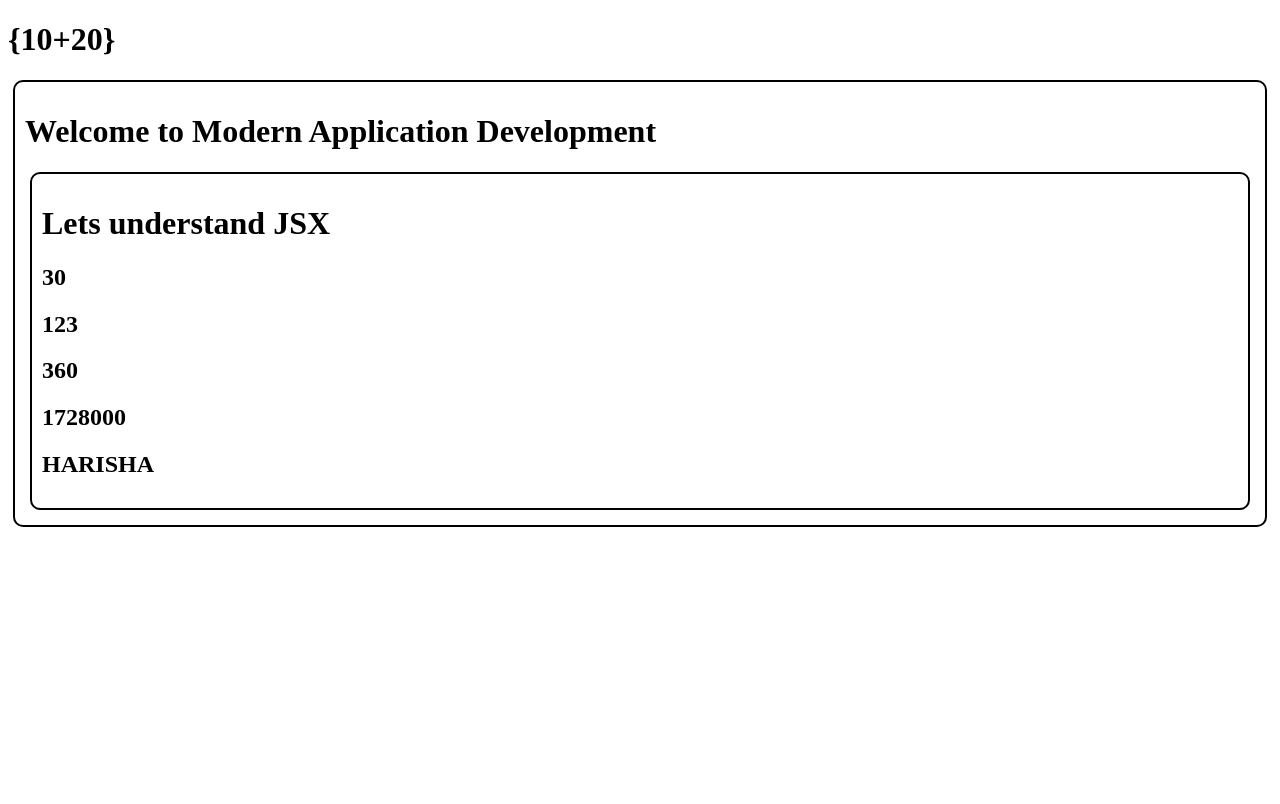
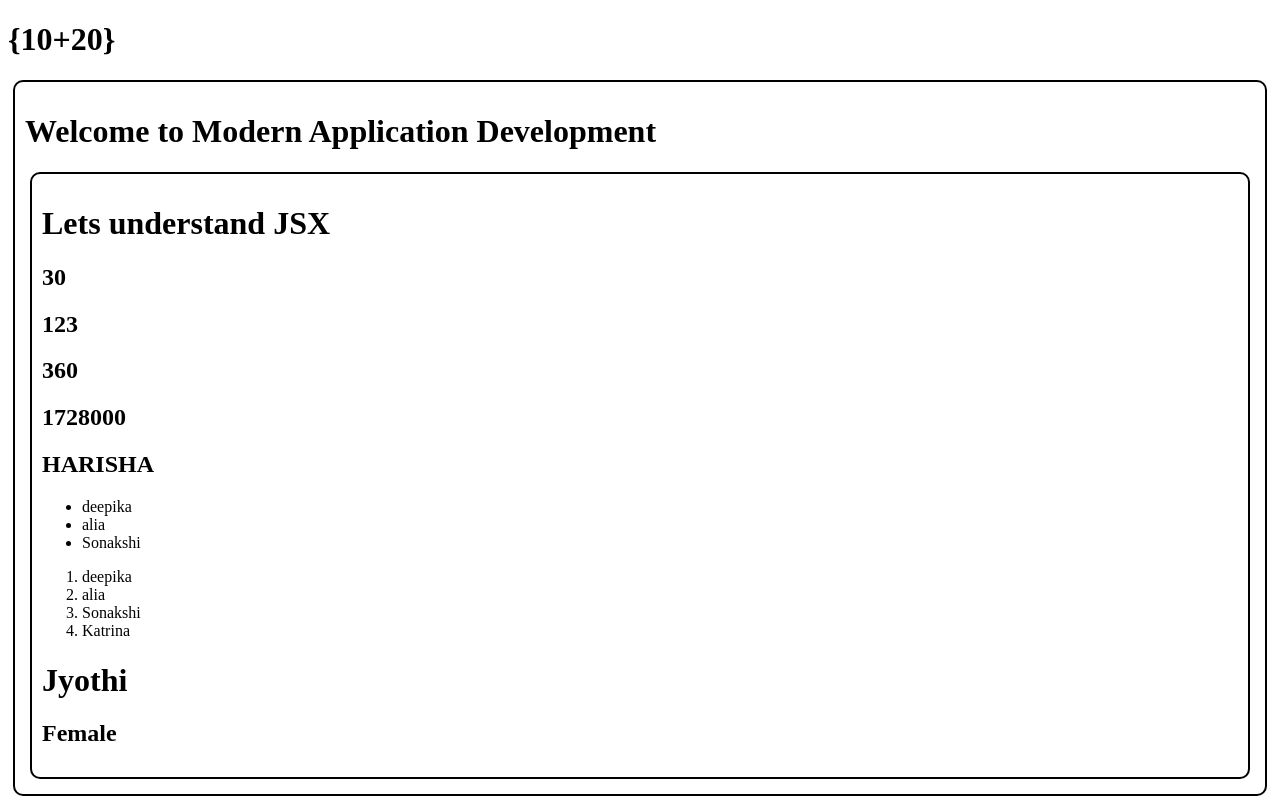
Before and after one commit to edupoly/dl3app, a React (Vite) app: page / in a window 1280 px wide. Built offline with nearby package versions, Linux system fonts and the light colour scheme.

Commit message:
jsx-expression

```diff
--- a/src/Practice.jsx
+++ b/src/Practice.jsx
@@ -2,7 +2,13 @@ function Practice() {
   var a = 120;
   var b = 3;
   var c = "Harisha";
-  var ar = ["deepika", "alia", "Sonakshi"];
+  var ar = ["deepika", "alia", "Sonakshi", "Katrina"];
+  var student = {
+    firstname: "Jyothi",
+    age: 20,
+    gender: "Female",
+  };
+
   return (
     <div className="mybox">
       <h1>Lets understand JSX</h1>
@@ -11,7 +17,18 @@ function Practice() {
       <h2>{a * b}</h2>
       <h2>{a ** b}</h2>
       <h2>{c.toUpperCase()}</h2>
-      <ul></ul>
+      <ul>
+        <li>{ar[0]}</li>
+        <li>{ar[1]}</li>
+        <li>{ar[2]}</li>
+      </ul>
+      <ol>
+        {ar.map((h) => {
+          return <li>{h}</li>;
+        })}
+      </ol>
+      <h1>{student.firstname}</h1>
+      <h2>{student.gender}</h2>
     </div>
   );
 }
```
